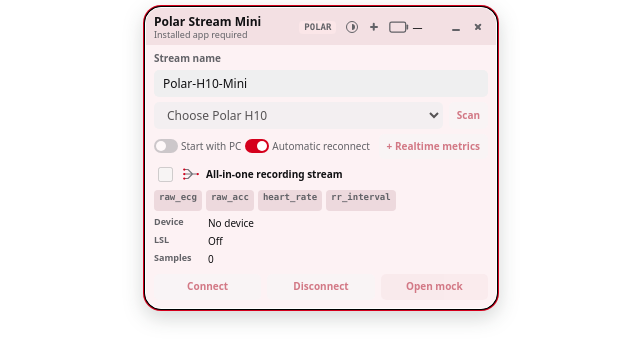
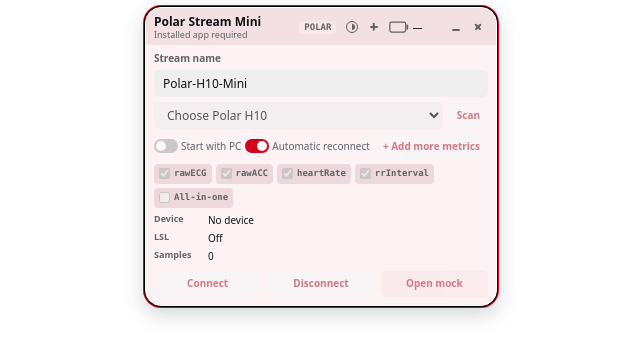
Before and after one commit to GeorgeFejer91/Polar-Mini-Stream, a website with bundled scripts: page apps/polar-stream-mini/ui/index.html in a window 1280 px wide. Shown: the whole page, without its empty margins (319-959 px from the left). Built offline with nearby package versions, Linux system fonts and the light colour scheme.

Commit message:
Show Polar stream checkboxes and expand metric picker

```diff
--- a/apps/polar-stream-mini/ui/app.js
+++ b/apps/polar-stream-mini/ui/app.js
@@ -156,16 +156,11 @@
     if (bootstrap.session?.deviceId) {
       state.selectedDeviceId = bootstrap.session.deviceId;
     }
-    renderAllInOne();
     renderDevices();
     renderSignals();
     renderMetricDialog();
     renderConnection(bootstrap.session);
     setStatus(isNative ? "Ready" : "Installed app required", null, !isNative);
-  }
-
-  function renderAllInOne() {
-    elements["all-in-one"].checked = state.preferences.polarOutputs?.includes("allInOne") || false;
   }
 
   function renderDevices() {
@@ -197,32 +192,15 @@
   }
 
   function renderSignals() {
-    const list = elements["signal-list"];
-    list.replaceChildren();
-    const chips = [];
-    if (state.kind === "polar") {
-      const selected = new Set(state.preferences.polarOutputs || directPolarOutputs);
-      for (const id of directPolarOutputs) chips.push(streamSuffix(id));
-      const optional = state.metrics.filter((metric) => !metric.direct && selected.has(metric.id));
-      if (optional.length) chips.push(optional[0].streamSuffix || optional[0].id);
-      if (optional.length > 1) chips.push(`+${optional.length - 1} metrics`);
-      if (selected.has("allInOne")) chips.push("All-in-one");
-      const extraCount = optional.length;
-      elements["metrics-button"].title = extraCount
-        ? `${extraCount} optional realtime metrics selected`
-        : "Add optional realtime metrics";
-    } else {
-      chips.push("rawVernier", "vernierBreathing", "rawForce");
-    }
-    for (const chip of chips) {
-      const span = document.createElement("span");
-      span.textContent = chip;
-      list.append(span);
-    }
-  }
-
-  function streamSuffix(id) {
-    return state.metrics.find((metric) => metric.id === id)?.streamSuffix || id;
+    const selected = new Set(state.preferences.polarOutputs || directPolarOutputs);
+    elements["all-in-one"].checked = selected.has("allInOne");
+    const extraCount = state.metrics.filter((metric) => !metric.direct && selected.has(metric.id)).length;
+    elements["metrics-button"].textContent = extraCount
+      ? `+ Add more metrics (${extraCount})`
+      : "+ Add more metrics";
+    elements["metrics-button"].title = extraCount
+      ? `${extraCount} optional metrics selected`
+      : "Add optional Polar metrics";
   }
 
   function renderConnection(session = null) {
@@ -287,6 +265,8 @@
 
   function renderMetricDialog() {
     const options = elements["metric-options"];
+    const scrollTop = options.scrollTop;
+    const focusedId = options.contains(document.activeElement) ? document.activeElement.value : null;
     options.replaceChildren();
     if (state.kind !== "polar") return;
     const selected = new Set(state.preferences.polarOutputs || directPolarOutputs);
@@ -306,6 +286,8 @@
       optionalMetrics.filter(isAccDerivedMetric),
       selected,
     );
+    options.scrollTop = scrollTop;
+    if (focusedId) options.querySelector(`input[value="${focusedId}"]`)?.focus({ preventScroll: true });
   }
 
   function isAccDerivedMetric(metric) {
@@ -400,7 +382,6 @@
         savedPolarOutputs = [...(result.preferences?.polarOutputs || payload.polarOutputs)];
         if (revision === saveRevision) {
           state.preferences = result.preferences || state.preferences;
-          renderAllInOne();
           renderSignals();
           if (!quiet || result.reconnectRequired || result.applied) {
             setStatus(result.message || "Saved", "Config", result.reconnectRequired);
@@ -410,7 +391,6 @@
         if (revision === saveRevision) {
           state.preferences.polarOutputs = [...savedPolarOutputs];
           renderMetricDialog();
-          renderAllInOne();
           renderSignals();
           reportError(error);
         }
--- a/apps/polar-stream-mini/ui/index.html
+++ b/apps/polar-stream-mini/ui/index.html
@@ -56,17 +56,17 @@
                 <span>Automatic reconnect</span>
               </label>
               <div class="metric-row polar-only" data-tauri-drag-region>
-                <button id="metrics-button" type="button">+ Realtime metrics</button>
+                <button id="metrics-button" type="button">+ Add more metrics</button>
               </div>
             </div>
 
-            <label class="check-row all-in-one-row" title="Add a sparse recording outlet with ECG, ACC, heart rate, RR, and every available Polar Mini metric">
-              <input id="all-in-one" type="checkbox" />
-              <img src="icons/all-in-one.svg" alt="" aria-hidden="true" />
-              <span>All-in-one recording stream</span>
-            </label>
-
-            <div id="signal-list" class="signal-list" aria-label="Included streams" data-tauri-drag-region></div>
+            <div id="signal-list" class="signal-list" role="group" aria-label="Polar LSL streams">
+              <label class="signal-option" title="Raw ECG is always included when available"><input type="checkbox" value="raw_ecg" checked disabled /><span>rawECG</span></label>
+              <label class="signal-option" title="Raw acceleration is always included when available"><input type="checkbox" value="raw_acc" checked disabled /><span>rawACC</span></label>
+              <label class="signal-option" title="Heart rate is always included when available"><input type="checkbox" value="heart_rate" checked disabled /><span>heartRate</span></label>
+              <label class="signal-option" title="RR intervals are always included when available"><input type="checkbox" value="rr_interval" checked disabled /><span>rrInterval</span></label>
+              <label class="signal-option" title="Add one extra LSL stream with all Polar data and metrics; individual streams stay on"><input id="all-in-one" type="checkbox" value="allInOne" aria-description="Adds one extra combined LSL stream; individual streams stay on" /><span>All-in-one</span></label>
+            </div>
 
             <dl class="readout" data-tauri-drag-region>
               <div data-tauri-drag-region><dt data-tauri-drag-region>Device</dt><dd id="device-status" data-tauri-drag-region>No device</dd></div>
@@ -92,8 +92,8 @@
       <form method="dialog">
         <header class="dialog-header" data-tauri-drag-region>
           <div data-tauri-drag-region>
-            <strong data-tauri-drag-region>Realtime metrics</strong>
-            <span data-tauri-drag-region>Add individual derived LSL outputs. Raw ECG, ACC, heart rate, and RR stay included.</span>
+            <strong data-tauri-drag-region>More Polar metrics</strong>
+            <span data-tauri-drag-region>Select additional LSL streams. Raw ECG, ACC, heart rate, and RR remain on; All-in-one is controlled in the mini window.</span>
           </div>
           <button id="metrics-close" value="cancel" type="submit" aria-label="Close">x</button>
         </header>
--- a/apps/polar-stream-mini/ui/option-layout.js
+++ b/apps/polar-stream-mini/ui/option-layout.js
@@ -2,7 +2,8 @@
 
 document.fonts.ready.then(() => {
   const row = document.querySelector(".mini-option-row");
-  const labels = row.querySelectorAll(".check-row > span");
+  const signals = document.getElementById("signal-list");
+  const labels = document.querySelectorAll(".mini-option-row .check-row > span, .signal-option > span");
   setLocale(document.documentElement.lang || "en");
 
   let pending = false;
@@ -30,6 +31,8 @@
     });
   };
 
-  new ResizeObserver(schedule).observe(row);
+  const observer = new ResizeObserver(schedule);
+  observer.observe(row);
+  observer.observe(signals);
   schedule();
 });
--- a/apps/polar-stream-mini/ui/styles.css
+++ b/apps/polar-stream-mini/ui/styles.css
@@ -313,28 +313,39 @@
 .mini-option-row .check-row input:checked { background: var(--brand); }
 .mini-option-row .check-row input:checked::before { transform: translateX(10px); }
 .mini-option-row .check-row input:disabled { opacity: .5; cursor: not-allowed; }
-.all-in-one-row { justify-content: flex-start; color: var(--ink); font-weight: 700; }
-.all-in-one-row img { width: 18px; height: 14px; flex: none; }
 .metric-row { margin-left: auto; }
 .metric-row button { white-space: nowrap; }
 .signal-list {
   display: flex;
   flex-wrap: wrap;
   gap: 4px;
+  align-items: center;
   min-height: 21px;
 }
-.signal-list > * { pointer-events: none; }
 .readout * { pointer-events: none; }
-.signal-list span {
+.signal-option {
+  display: inline-flex;
+  align-items: center;
+  gap: 4px;
   max-width: 100%;
-  overflow: hidden;
+  min-height: 20px;
   border-radius: 4px;
-  padding: 3px 5px;
+  padding: 2px 5px;
   background: color-mix(in srgb, var(--node-accent) 9%, var(--field));
   color: var(--muted);
   font: 750 9px/1 ui-monospace, SFMono-Regular, Menlo, monospace;
-  text-overflow: ellipsis;
-  white-space: nowrap;
+  cursor: pointer;
+}
+.signal-option:has(input:disabled) { cursor: default; }
+.signal-option input { width: 11px; height: 11px; flex: none; margin: 0; accent-color: var(--brand); }
+.signal-option span { min-width: 0; white-space: nowrap; }
+.signal-option span[data-text-fit="reflow"] {
+  overflow-wrap: anywhere;
+  white-space: normal;
+}
+.signal-option:has(input:focus-visible) {
+  outline: 2px solid var(--focus);
+  outline-offset: 2px;
 }
 .readout {
   display: grid;
@@ -400,8 +411,8 @@
 }
 
 .node-source-dialog {
-  width: min(584px, calc(100vw - 32px));
-  max-height: min(570px, calc(100vh - 32px));
+  width: min(684px, calc(100vw - 32px));
+  max-height: min(608px, calc(100vh - 32px));
   border: 1px solid color-mix(in srgb, var(--line-strong) 72%, transparent);
   border-radius: 7px;
   padding: 0;
@@ -441,7 +452,7 @@
 .metric-options {
   display: grid;
   gap: 14px;
-  max-height: 470px;
+  max-height: 500px;
   overflow: auto;
   padding: 12px;
 }
```
Also changed, not shown: for-ai/PROJECT.md (+3 -0 lines), scripts/validate_mini_apps.mjs (+17 -1 lines), apps/polar-stream-mini/README.md, 1 other file.
